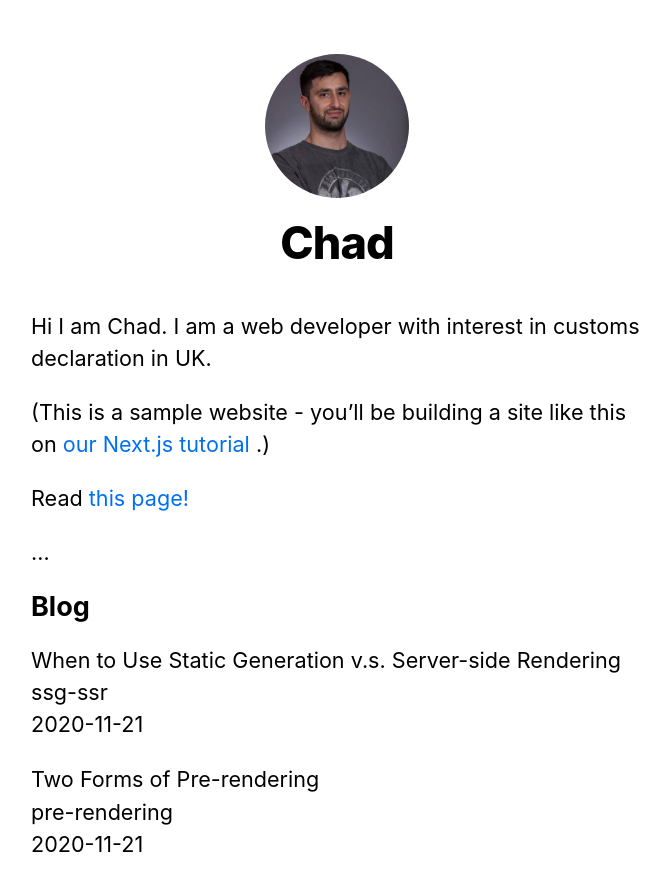
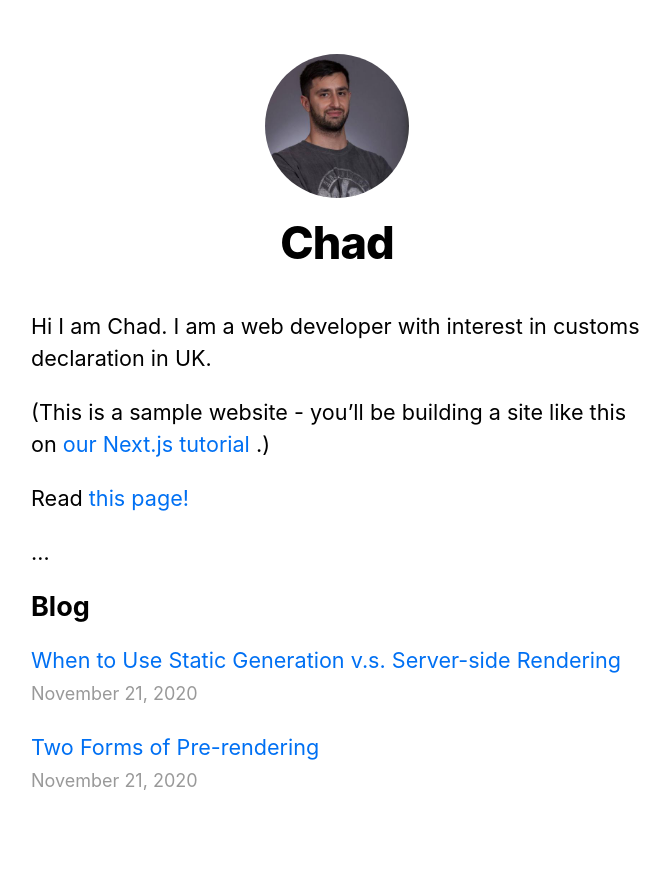
Before and after one commit to WaterlessPiano2/blog, a Next.js app: page / in a window 1280 px wide. Shown: the top 890 px of the page, without its empty margins (303-973 px from the left). Built offline with nearby package versions, Linux system fonts and the light colour scheme.

Commit message:
link home page to blogs

```diff
--- a/pages/index.js
+++ b/pages/index.js
@@ -3,6 +3,7 @@
 import utilStyles from "../styles/utils.module.css";
 import Link from "next/link";
 import { getSortedPostsData } from "../lib/posts";
+import Date from "../components/date";
 
 export default function Home({ allPostsData }) {
   return (
@@ -32,11 +33,13 @@
         <ul className={utilStyles.list}>
           {allPostsData.map(({ id, date, title }) => (
             <li className={utilStyles.listItem} key={id}>
-              {title}
+              <Link href={`/posts/${id}`}>
+                <a>{title}</a>
+              </Link>
               <br />
-              {id}
-              <br />
-              {date}
+              <small className={utilStyles.lightText}>
+                <Date dateString={date} />
+              </small>
             </li>
           ))}
         </ul>
```
